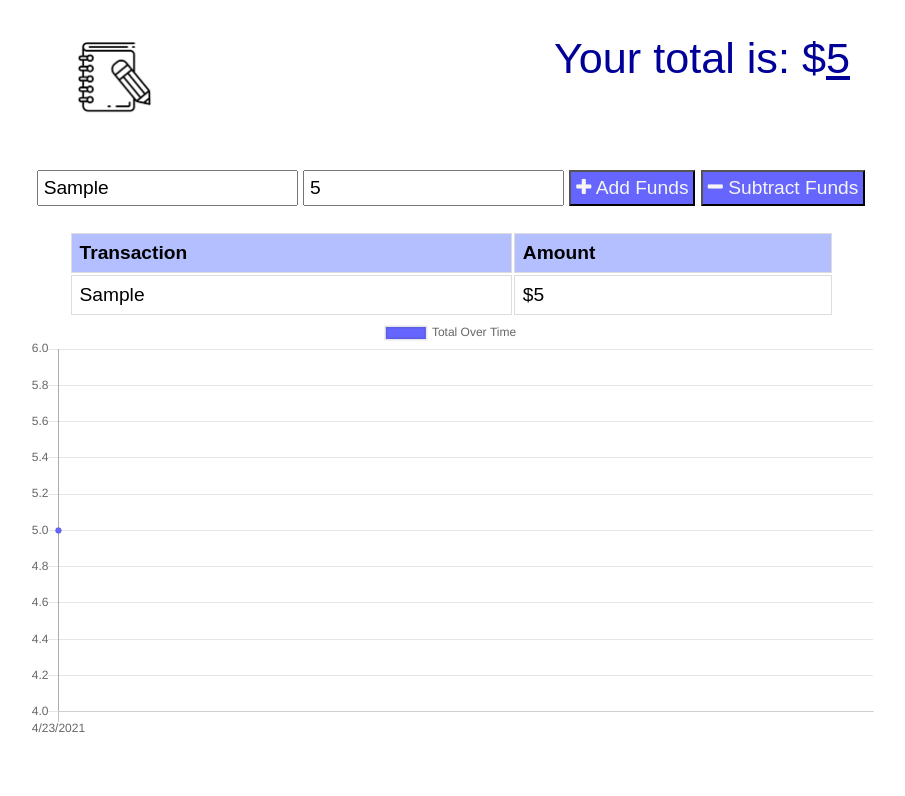
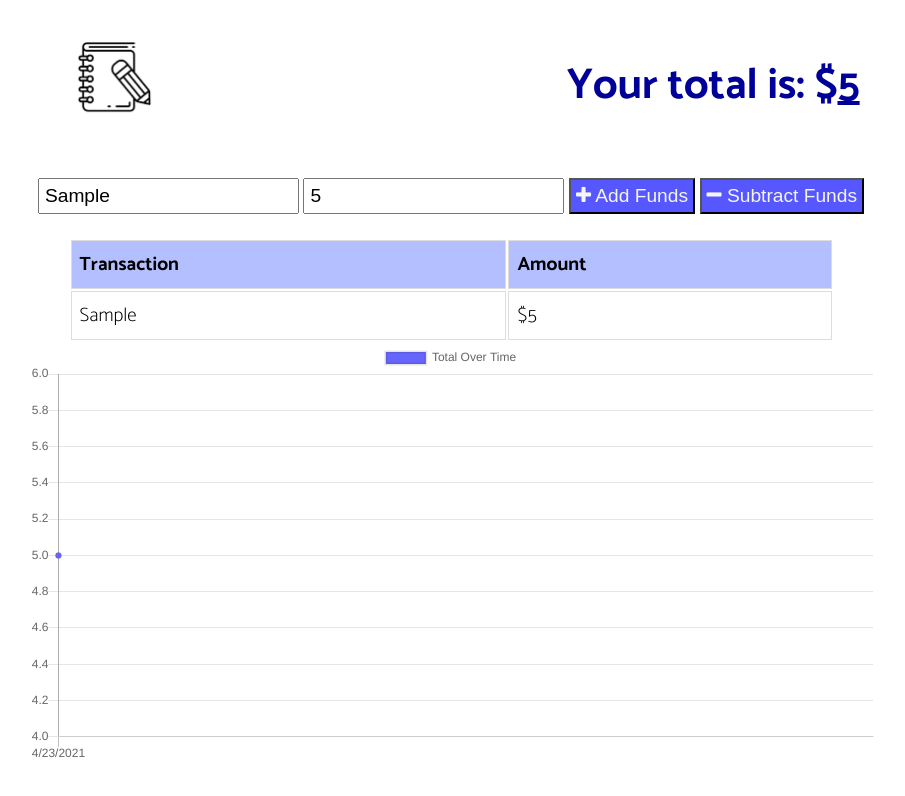
Before and after one commit to gregriss/budget-tracker-pwa, a website: page public/index.html in a window 1280 px wide. Both pictures are taken after typing "Sample", "5" into the empty fields and a click on the button "Add Funds". Shown: the whole page, without its empty margins (189-1094 px from the left). Drawn offline with nearby package versions, Linux system fonts and the light colour scheme; no server answers.

Commit message:
add catamaran font, increase contrast on buttons, center total budget element

```diff
--- a/public/index.html
+++ b/public/index.html
@@ -6,8 +6,9 @@
   <meta http-equiv="X-UA-Compatible" content="ie=edge">
   <meta name="theme-color" content="#317EFB">
   <link rel="shortcut icon" href="icons/icon-192x192.png" type="image/x-icon">
-
   <link rel="stylesheet" href="https://stackpath.bootstrapcdn.com/font-awesome/4.7.0/css/font-awesome.min.css">
+  <link rel="preconnect" href="https://fonts.gstatic.com">
+  <link href="https://fonts.googleapis.com/css2?family=Catamaran:wght@200;400;700&display=swap" rel="stylesheet">
   <link rel="stylesheet" href="styles.css">
   <link rel="manifest" href="manifest.webmanifest" />
   <title>Budget Tracker</title>
--- a/public/styles.css
+++ b/public/styles.css
@@ -1,6 +1,6 @@
 body {
   font-size: 120%;
-  font-family: sans-serif;
+  font-family: 'Catamaran', sans-serif;
 }
 
 header {
@@ -11,13 +11,14 @@ header {
 
 button, input {
   font-size: 100%;
+  font-weight: 400;
   margin: 5px 0;
   padding: 5px;
 }
 
 button {
-  background-color: hsl(240, 100%, 70%);
-  color: #f5f5f5;
+  background-color: hsl(240, 100%, 67%);
+  color: hsl(0, 0%, 96%);
 }
 
 table {
@@ -30,12 +31,16 @@ td, th {
   padding: 8px;
 }
 
+td {
+  font-weight: 200;
+}
 th {
-  background-color: hsl(230, 100%, 85%);
+  background-color: #b3bfff;
 }
 
 tr:nth-child(even) {
-  background-color: hsl(210, 90%, 85%);
+  /* background-color: hsl(210, 90%, 85%); */
+  background-color:hsl(0, 0%, 92%);
 }
 
 .error {
@@ -52,10 +57,11 @@ tr:nth-child(even) {
 
 .total {
   font-size: 150%;
+  font-weight: 700;
   text-align: right;
   margin-right: 5px;
   color: hsl(240, 100%, 30%);
-  padding: 0.5rem;
+  padding: 1rem 0.2rem;
   grid-template-areas: 1 / 2 / 2 / 6;
 }
 
@@ -75,6 +81,8 @@ tr:nth-child(even) {
   border: 1px solid black;
 } */
 #icon-img {
+  display: flex;
+  align-self: baseline;
   height: 84px;
   margin: 0;
   grid-template-areas: 1 / 1 / 2 / 2;
```
Also changed, not shown: public/service-worker.js (+69 -5 lines).
